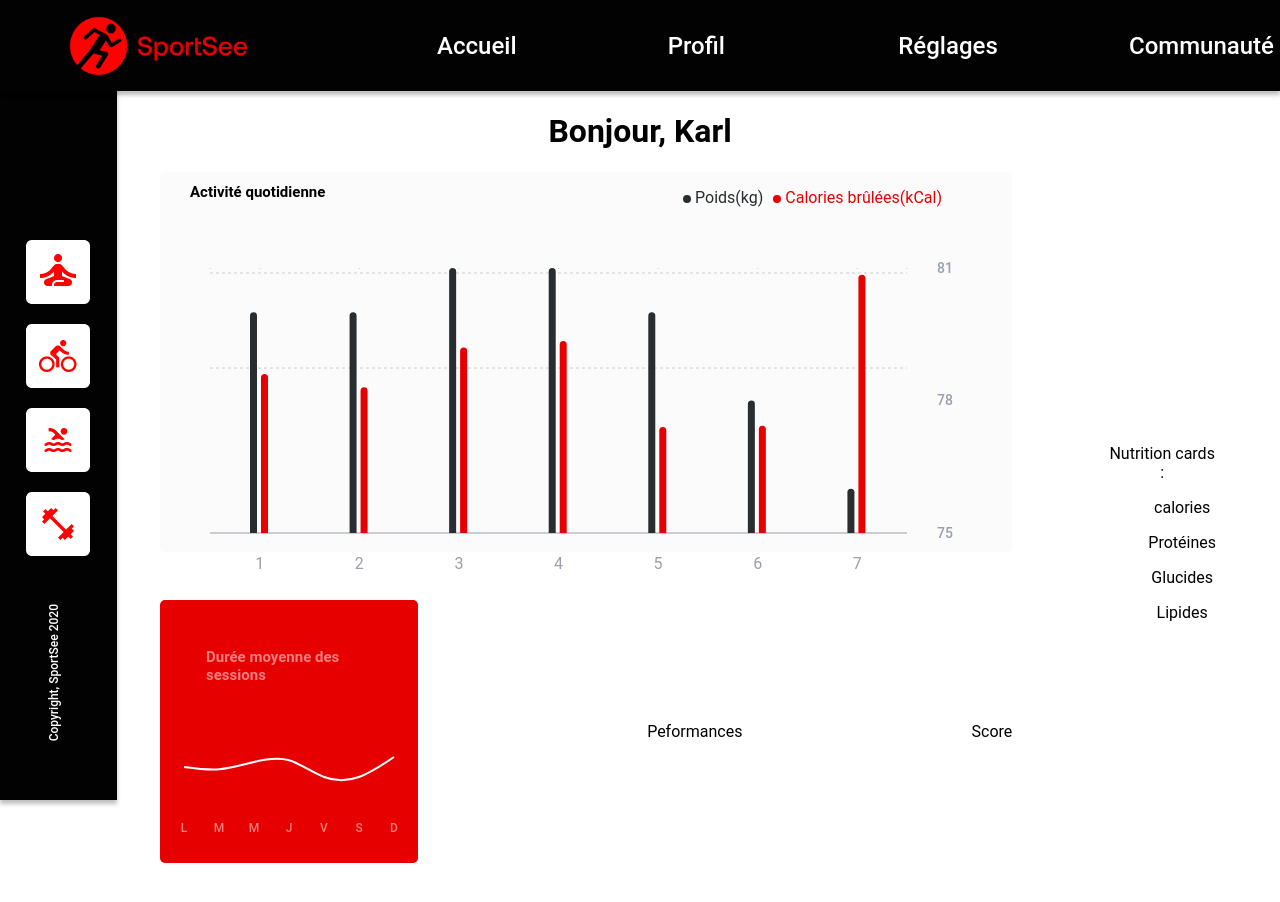
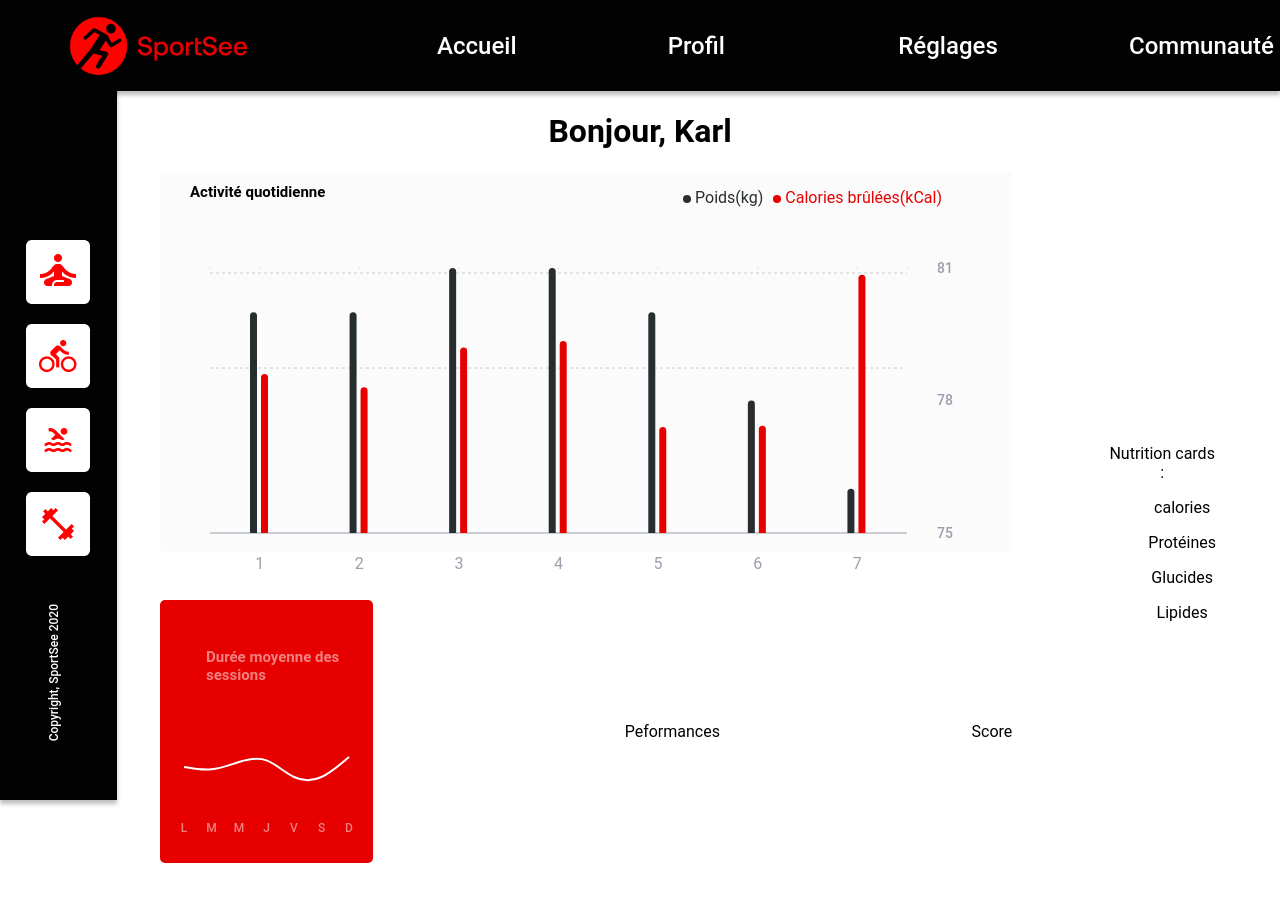
Before and after one commit to fvnny-code/SportSee, a React (Create React App) app in the folder front-end/: page /user/1 in a window 1280 px wide. Shown: the top 902 px of the page. Built offline with nearby package versions, Linux system fonts and the light colour scheme.

Commit message:
documentation of functionnalities

```diff
--- a/front-end/src/index.css
+++ b/front-end/src/index.css
@@ -149,7 +149,7 @@ li {
   background-color: #E60000;
   border-radius: 5px;
   height: 263px;
-  width: 258px;
+  width: 25%;
   position: relative;
   display: flex;
   flex-direction: column;
```
Also changed, not shown: front-end/src/components/Charts/AverageSessionsChart.jsx (+23 -8 lines).
